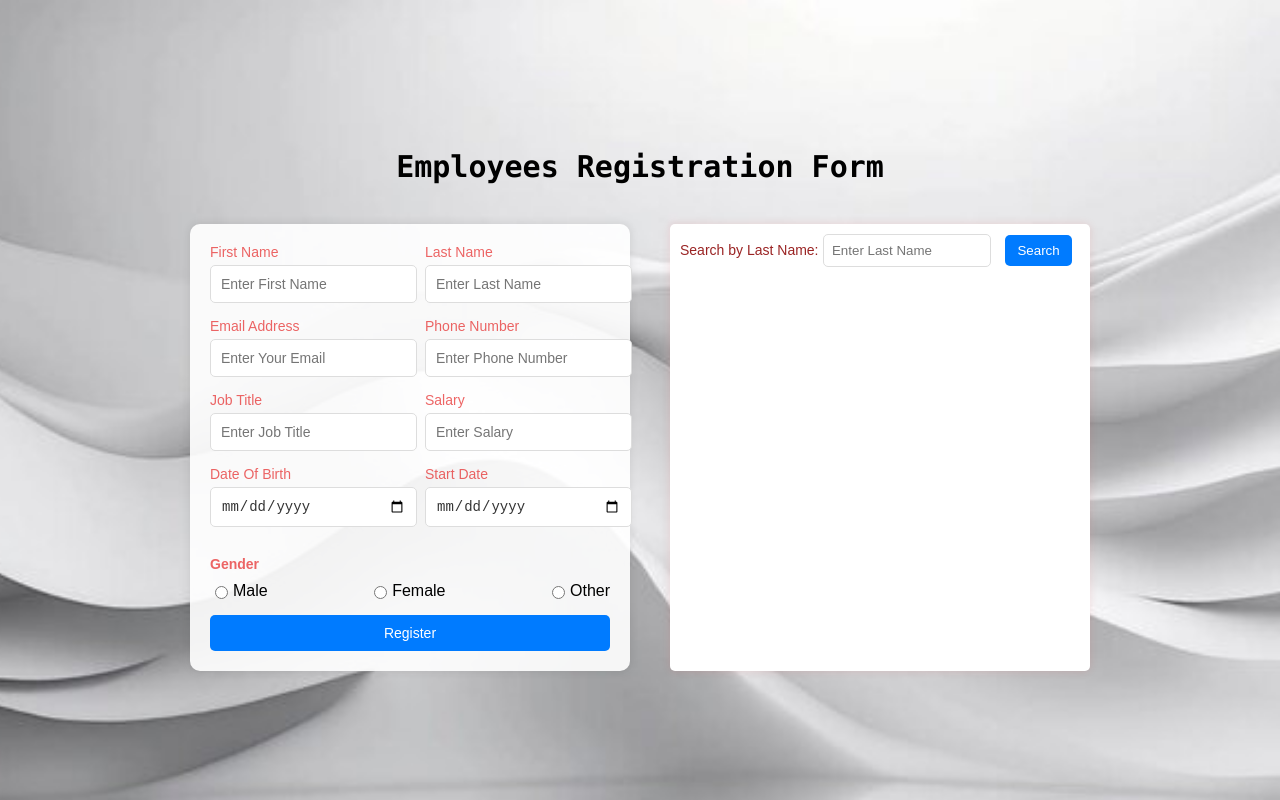
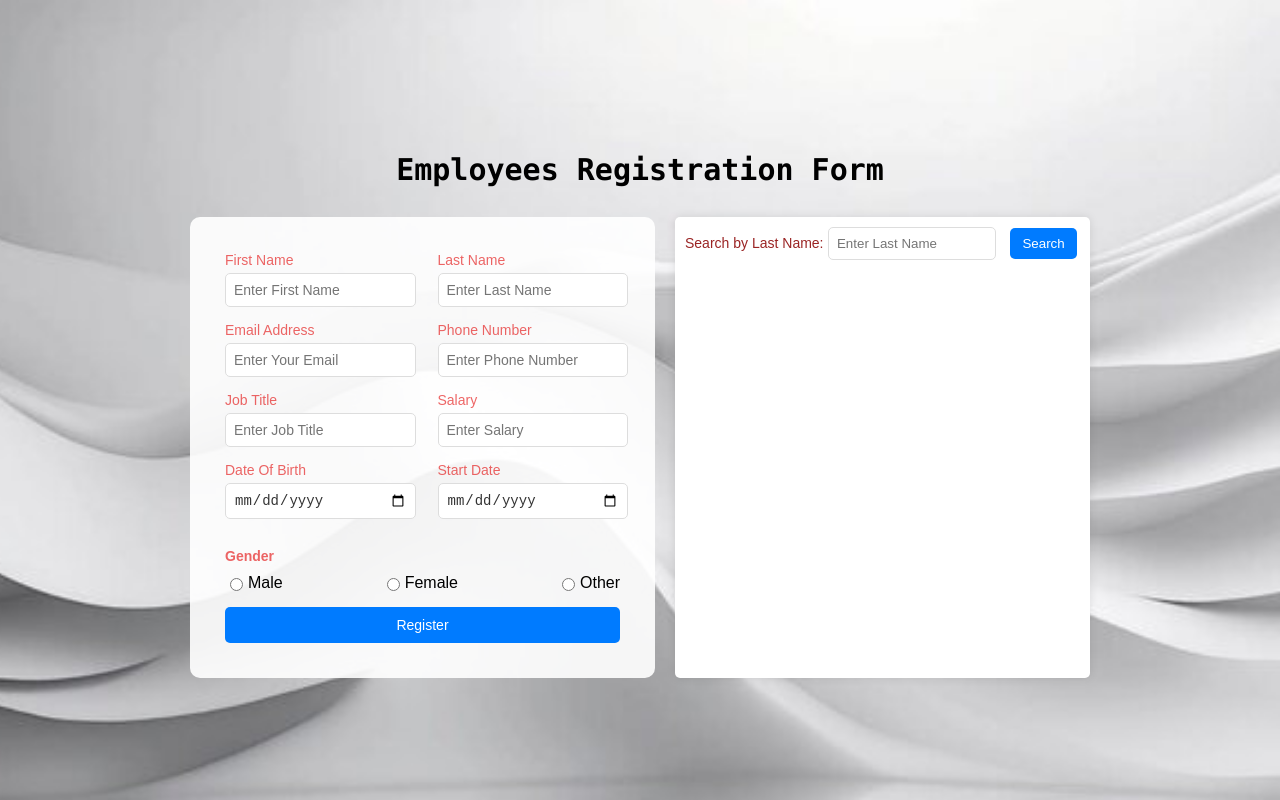
Before and after one commit to Rahim413/week4-project-Employees-Registration-Form, a website built with Vite: page client/index.html in a window 1280 px wide. Built offline with nearby package versions, Linux system fonts and the light colour scheme.

Commit message:
Made Some chanages

```diff
--- a/client/style.css
+++ b/client/style.css
@@ -15,14 +15,13 @@ header {
   width: 100%;
   max-width: 900px;
   text-align: center;
-  margin-bottom: 20px;
+  margin: 10px;
   font-family: "Lucida Console", "Courier New", monospace;
 }
 
 header h1 {
   color: rgb(0, 0, 0);
   font-size: 30px;
-  margin: 20px;
 }
 
 .container {
@@ -39,7 +38,7 @@ header h1 {
   border-radius: 5px;
   max-width: 400px;
   width: 100%;
-  box-shadow: 0 0 10px rgba(228, 3, 3, 0.1);
+  box-shadow: 0 0 10px rgba(0, 0, 0, 0.1);
   position: relative;
 }
 
@@ -74,6 +73,7 @@ header h1 {
 }
 
 #search-result p {
+  padding: 6px;
   margin: 5px 0;
   font-size: 16px;
   color: #2c2427;
@@ -87,9 +87,8 @@ header h1 {
 
 .section-one {
   background-color: rgba(255, 255, 255, 0.9);
-  padding: 20px;
+  padding: 35px;
   border-radius: 10px;
-  box-shadow: 0 0 10px rgba(0, 0, 0, 0.1);
   max-width: 400px;
   width: 100%;
 }
@@ -103,6 +102,7 @@ header h1 {
 .input-box {
   flex: 1;
   margin-bottom: 15px;
+  margin-right: 10px;
 }
 
 .input-box label {
@@ -114,7 +114,7 @@ header h1 {
 
 .input-box input {
   width: 100%;
-  padding: 10px;
+  padding: 8px;
   border: 1px solid #ddd;
   border-radius: 5px;
   font-size: 14px;
```
